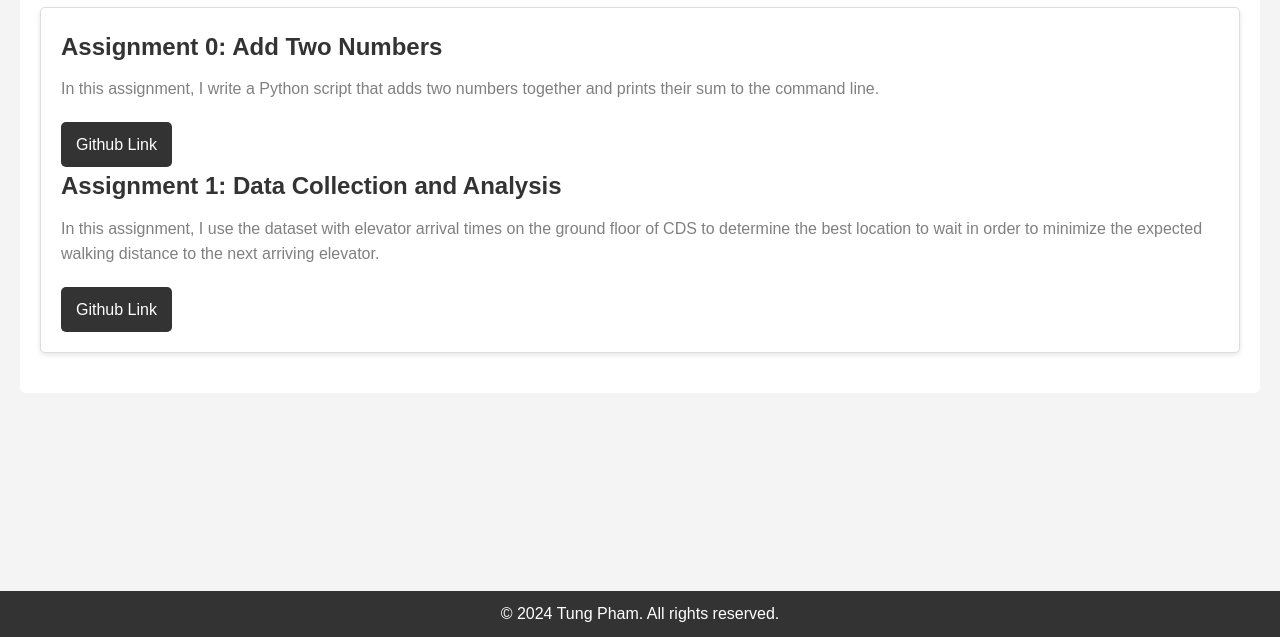
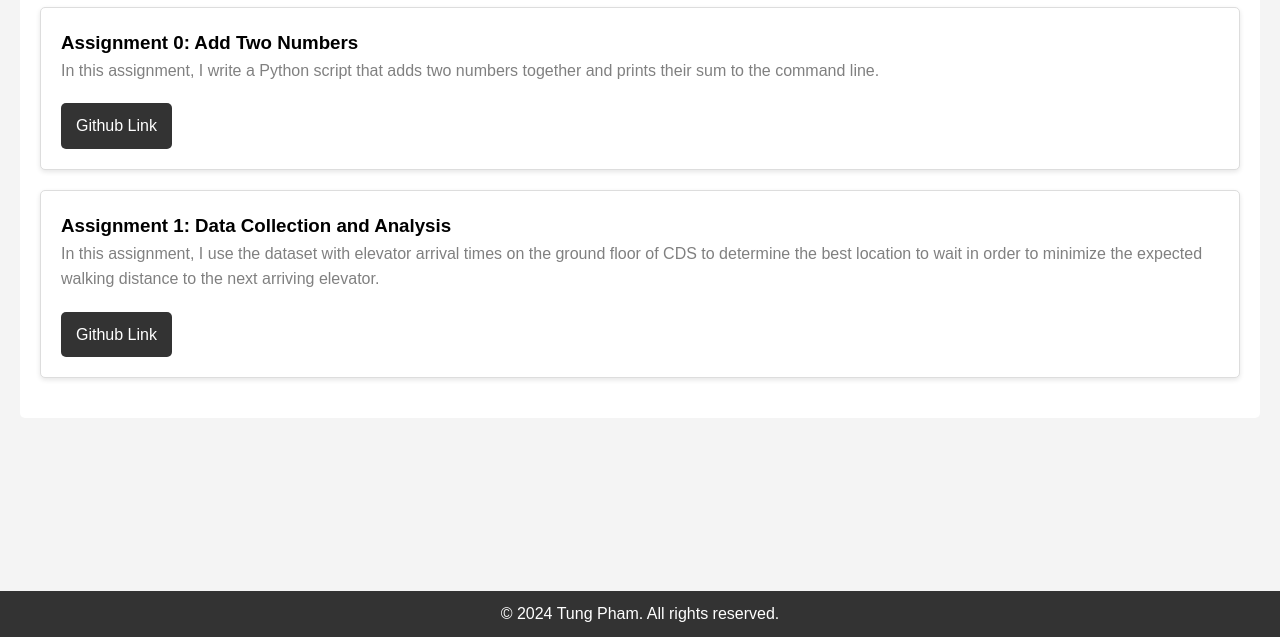
Before and after one commit to tungphaam/tungphaam.github.io, a plain HTML site: page assignments.html in a window 1280 px wide. Shown: the part 163-800 px from the top of the page. Drawn offline with Linux system fonts and the light colour scheme.

Commit message:
Update CSS

```diff
--- a/assignments.html
+++ b/assignments.html
@@ -21,15 +21,19 @@
 
     <main>
         <h1>My Assignments</h1>
-        <div class="assignment">
-            <h2>Assignment 0: Add Two Numbers</h2>
-            <p>In this assignment, I write a Python script that adds two numbers together and prints their sum to the command line.</p>
-            <a href="https://github.com/tungphaam/tungpham-assignment-0.git" class="github-link">Github Link</a>
+        <div class="assignments">
+            <div class="assignment" id="assignment0">
+                <h3>Assignment 0: Add Two Numbers</h3>
+                <p>In this assignment, I write a Python script that adds two numbers together and prints their sum to the command line.</p>
+                <a href="GitHub_Link_For_Assignment_0" class="github-link">Github Link</a>
+            </div>
+            <div class="assignment" id="assignment1">
+                <h3>Assignment 1: Data Collection and Analysis</h3>
+                <p>In this assignment, I use the dataset with elevator arrival times on the ground floor of CDS to determine the best location to wait in order to minimize the expected walking distance to the next arriving elevator.</p>
+                <a href="GitHub_Link_For_Assignment_1" class="github-link">Github Link</a>
+            </div>
+        </div>
 
-            <h2>Assignment 1: Data Collection and Analysis</h2>
-            <p>In this assignment, I use the dataset with elevator arrival times on the ground floor of CDS to determine the best location to wait in order to minimize the expected walking distance to the next arriving elevator.</p>
-            <a href="https://github.com/tungphaam/tungpham-assignment-1.git" class="github-link">Github Link</a>
-        </div>
     </main>
 
     <footer>
```
